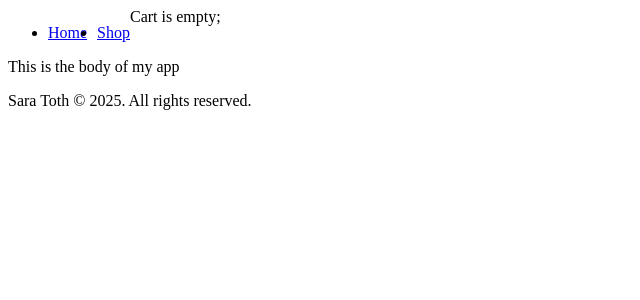
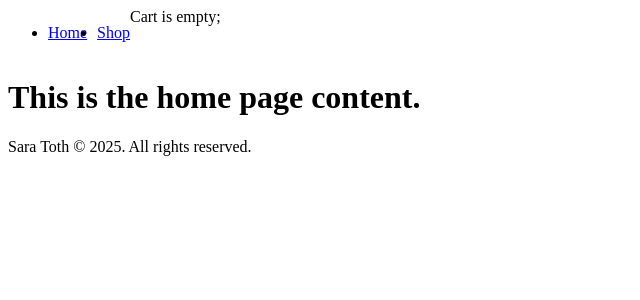
Before and after one commit to SaraToth/odin-react-shopping-cart, a React (Vite) app: page / in a window 1280 px wide. Shown: the top 300 px of the page, without its empty margins (0-640 px from the left). Built offline with nearby package versions, Linux system fonts and the light colour scheme.

Commit message:
Feat: Set Home component to render in App default

```diff
--- a/src/App.jsx
+++ b/src/App.jsx
@@ -1,12 +1,13 @@
 import './App.css'
-import Navbar from './components/Navbar'
-import Footer from './components/Footer'
+import Navbar from './components/Navbar';
+import Home from './pages/Home';
+import Footer from './components/Footer';
 
 function App() {
   return (
     <>
       <Navbar cartNumber={0}/>
-      <div>This is the body of my app</div>
+      <Home />
       <Footer />
     </>
   )
--- a/src/pages/Home.jsx
+++ b/src/pages/Home.jsx
@@ -1,10 +1,7 @@
-import Navbar from "../components/Navbar";
-
 const Home = () => {
     return (
         <div>
-            <h1>This is the home page.</h1>
-            <Navbar />
+            <h1>This is the home page content.</h1>
         </div>
 
     )
```
